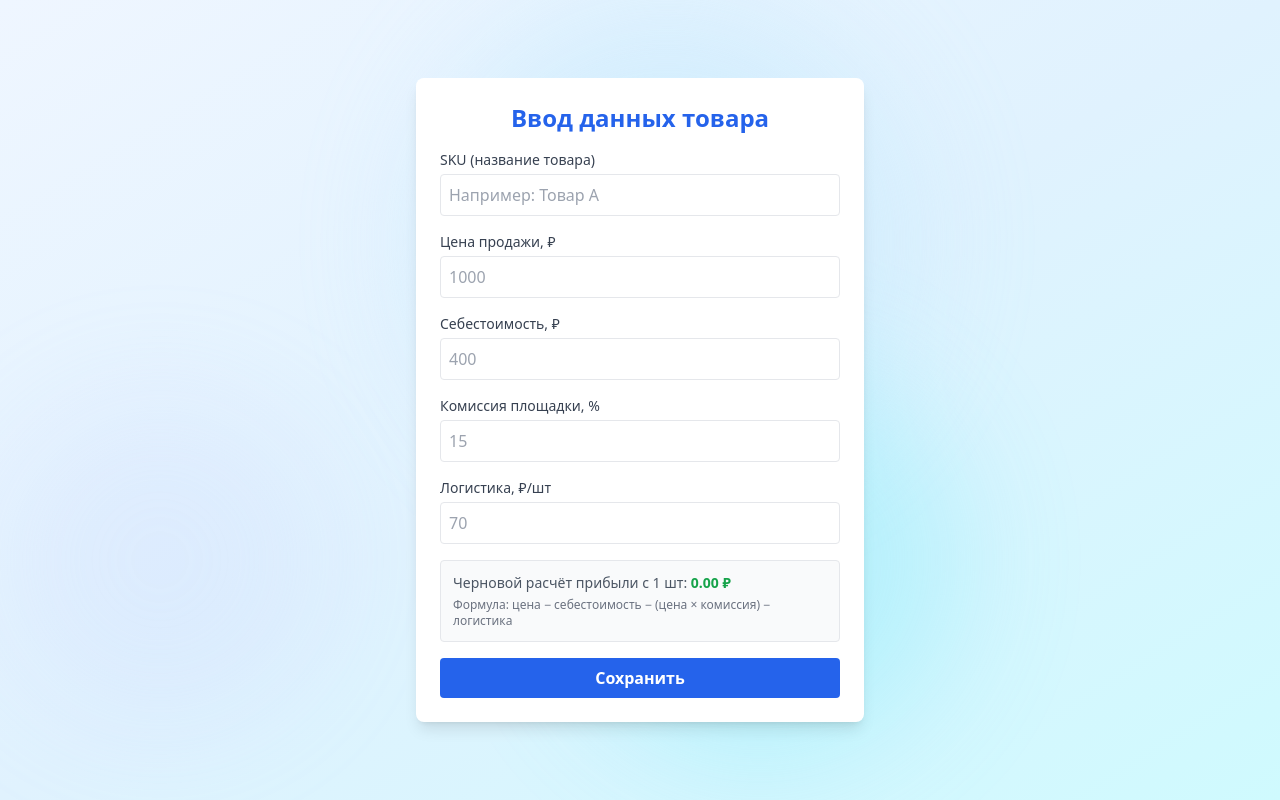
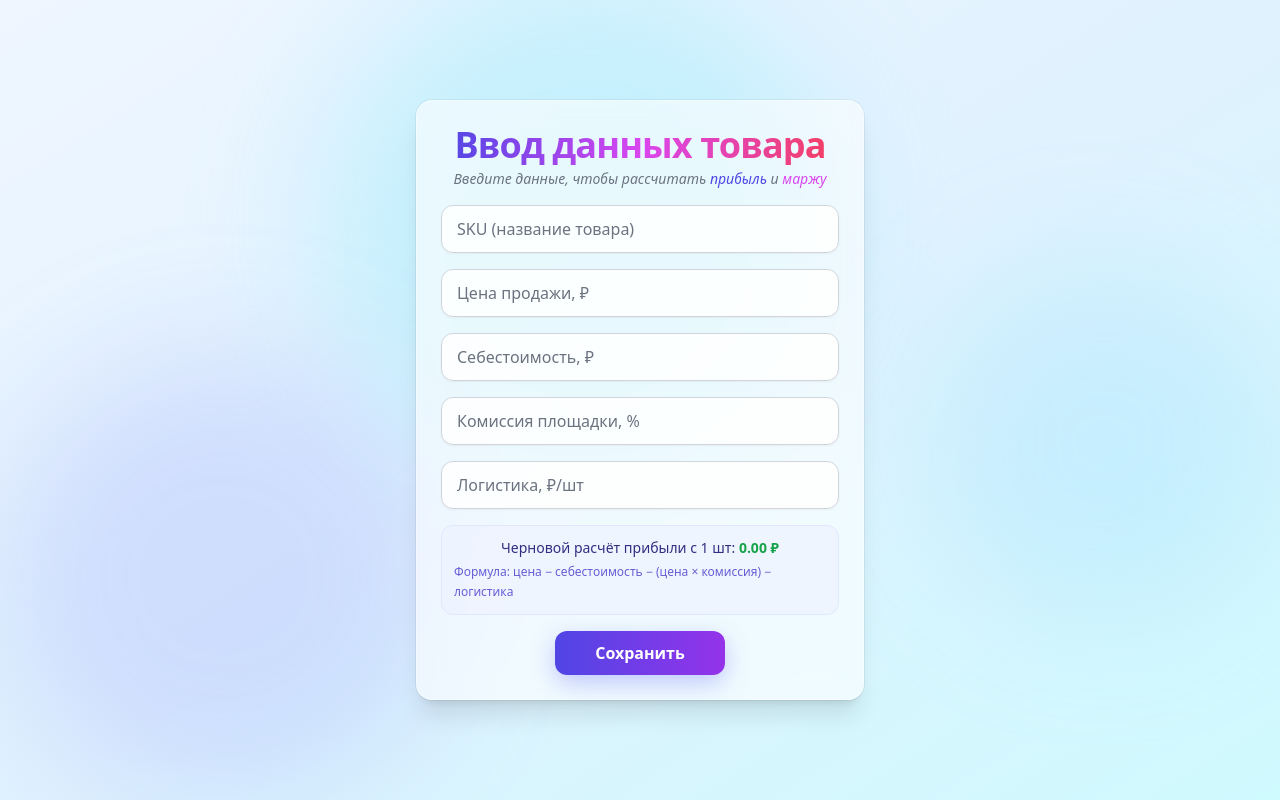
Before and after one commit to artemkis/SKU, a Next.js app: page / in a window 1280 px wide. Built offline with nearby package versions, Linux system fonts and the light colour scheme.

Commit message:
change full UI day 4

```diff
--- a/src/app/globals.css
+++ b/src/app/globals.css
@@ -1,3 +1,11 @@
 @tailwind base;
 @tailwind components;
 @tailwind utilities;
+
+
+
+@keyframes gradient-x {
+  0% { background-position: 0% 50% }
+  50% { background-position: 100% 50% }
+  100% { background-position: 0% 50% }
+}
--- a/src/app/layout.tsx
+++ b/src/app/layout.tsx
@@ -12,12 +12,14 @@ export default function RootLayout({
 }) {
   return (
     <html lang="ru">
-       <body className="relative min-h-screen bg-gradient-to-br from-blue-50 via-sky-100 to-cyan-100 text-gray-800 overflow-hidden bg-fixed">
+      <body className="relative min-h-screen bg-gradient-to-br from-blue-50 via-sky-100 to-cyan-100 text-gray-800 overflow-hidden bg-fixed">
         {/* Размытые цветные пятна */}
-        <div className="absolute top-0 left-1/3 w-[30rem] h-[30rem] bg-sky-200 rounded-full blur-3xl opacity-40"></div>
-        <div className="absolute bottom-10 right-1/4 w-[25rem] h-[25rem] bg-cyan-300 rounded-full blur-3xl opacity-30"></div>
-        <div className="absolute top-1/2 left-0 w-[20rem] h-[20rem] bg-indigo-200 rounded-full blur-3xl opacity-20"></div>
 
+        <div className="pointer-events-none absolute inset-0 overflow-hidden">
+          <div className="absolute -top-10 left-1/4 w-[32rem] h-[32rem] rounded-full bg-cyan-300/25 blur-3xl"></div>
+          <div className="absolute bottom-0 right-1/5 w-[28rem] h-[28rem] rounded-full bg-indigo-400/20 blur-3xl"></div>
+          <div className="absolute top-1/3 right-0 w-[22rem] h-[22rem] rounded-full bg-sky-300/20 blur-3xl"></div>
+        </div>
         {/* Контент */}
         {children}
       </body>
--- a/src/app/page.tsx
+++ b/src/app/page.tsx
@@ -1,147 +1,162 @@
-"use client";
+'use client'
 
-import { useState } from "react";
+import { useState } from 'react'
 
 export default function Home() {
-  const [sku, setSku] = useState("");
-  const [price, setPrice] = useState("");
-  const [cost, setCost] = useState("");
-  const [feePct, setFeePct] = useState("");            // комиссия, %
-  const [logistics, setLogistics] = useState("");      // логистика, ₽/шт
+  const [sku, setSku] = useState('')
+  const [price, setPrice] = useState('')
+  const [cost, setCost] = useState('')
+  const [feePct, setFeePct] = useState('') // комиссия, %
+  const [logistics, setLogistics] = useState('') // логистика, ₽/шт
 
   // простой превью-расчёт «прибыль с 1 шт»
-  const p = Number(price) || 0;
-  const c = Number(cost) || 0;
-  const f = (Number(feePct) || 0) / 100;
-  const l = Number(logistics) || 0;
-  const unitProfit = p - c - p * f - l;
+  const p = Number(price) || 0
+  const c = Number(cost) || 0
+  const f = (Number(feePct) || 0) / 100
+  const l = Number(logistics) || 0
+  const unitProfit = p - c - p * f - l
 
   const handleSubmit = (e: React.FormEvent) => {
-    e.preventDefault();
-    // тут позже добавим сохранение/таблицу
-    console.log("Введено:", { sku, price: p, cost: c, feePct: f * 100, logistics: l });
+    e.preventDefault()
+    console.log('Введено:', {
+      sku,
+      price: p,
+      cost: c,
+      feePct: f * 100,
+      logistics: l,
+    })
     alert(
-      `Сохранено:\nSKU: ${sku}\nЦена: ${p}\nСебестоимость: ${c}\nКомиссия: ${f * 100}%\nЛогистика: ${l}\n` +
+      `Сохранено:\nSKU: ${sku}\nЦена: ${p}\nСебестоимость: ${c}\nКомиссия: ${
+        f * 100
+      }%\nЛогистика: ${l}\n` +
         `Профит с 1 шт (черновик): ${unitProfit.toFixed(2)} ₽`
-    );
-  };
+    )
+  }
 
   return (
     <main className="flex min-h-screen items-center justify-center relative z-10">
       <form
         onSubmit={handleSubmit}
-        className="bg-white shadow-lg rounded-lg p-6 w-full max-w-md space-y-4"
+        className="relative mx-auto w-full max-w-md rounded-2xl border border-white/40
+                 bg-white/60 backdrop-blur-md shadow-xl p-6 ring-1 ring-black/5 space-y-4"
       >
-        <h1 className="text-2xl font-bold text-center text-blue-600">
+        {/* Группа заголовка */}
+        <div className="space-y-1">
+          <h1
+            className="text-3xl md:text-4xl font-extrabold tracking-tight
+                 bg-gradient-to-r from-indigo-600 via-fuchsia-500 to-rose-500
+                 bg-clip-text text-transparent text-center"
+          >
             Ввод данных товара
           </h1>
 
-        {/* SKU */}
-        <div>
-          <label className="block text-sm font-medium text-gray-700 mb-1">
-            SKU (название товара)
-          </label>
+          <p className="text-center text-gray-500 text-sm italic">
+            Введите данные, чтобы рассчитать
+            <span className="text-indigo-600 font-medium"> прибыль </span> и
+            <span className="text-fuchsia-500 font-medium"> маржу</span>
+          </p>
+        </div>
+
+        {/* Поля */}
+        {[
+          {
+            id: 'sku',
+            label: 'SKU (название товара)',
+            type: 'text',
+            value: sku,
+            set: setSku,
+          },
+          {
+            id: 'price',
+            label: 'Цена продажи, ₽',
+            type: 'number',
+            value: price,
+            set: setPrice,
+          },
+          {
+            id: 'cost',
+            label: 'Себестоимость, ₽',
+            type: 'number',
+            value: cost,
+            set: setCost,
+          },
+          {
+            id: 'feePct',
+            label: 'Комиссия площадки, %',
+            type: 'number',
+            value: feePct,
+            set: setFeePct,
+          },
+          {
+            id: 'logistics',
+            label: 'Логистика, ₽/шт',
+            type: 'number',
+            value: logistics,
+            set: setLogistics,
+          },
+        ].map((field) => (
+          <div className="relative" key={field.id}>
             <input
-            type="text"
-            value={sku}
-            onChange={(e) => setSku(e.target.value)}
-            className="w-full border rounded p-2 focus:outline-none focus:ring-2 focus:ring-blue-500"
-            placeholder="Например: Товар А"
+              id={field.id}
+              type={field.type}
+              value={field.value}
+              onChange={(e) => field.set(e.target.value)}
+              placeholder=" "
+              data-filled={field.value ? 'true' : 'false'}
+              className="peer w-full h-12 rounded-xl border border-gray-300 bg-white/85
+                         px-3 pt-5 pb-2 shadow-sm outline-none
+                         focus:border-indigo-400 focus:ring-2 focus:ring-indigo-300
+                         placeholder-transparent transition"
               required
             />
+            <label
+              htmlFor={field.id}
+              className="pointer-events-none absolute left-3 px-1 rounded text-gray-500
+                         transition-all
+                         top-1/2 -translate-y-1/2 text-base bg-transparent
+                         peer-focus:top-1.5 peer-focus:-translate-y-0 peer-focus:text-xs peer-focus:bg-white/85 peer-focus:text-indigo-600
+                         peer-data-[filled=true]:top-1.5 peer-data-[filled=true]:-translate-y-0 peer-data-[filled=true]:text-xs peer-data-[filled=true]:bg-white/85"
+            >
+              {field.label}
+            </label>
           </div>
+        ))}
 
-        {/* Цена */}
-        <div>
-          <label className="block text-sm font-medium text-gray-700 mb-1">
-            Цена продажи, ₽
-          </label>
-          <input
-            type="number"
-            inputMode="decimal"
-            min="0"
-            step="0.01"
-            value={price}
-            onChange={(e) => setPrice(e.target.value)}
-            className="w-full border rounded p-2 focus:outline-none focus:ring-2 focus:ring-blue-500"
-            placeholder="1000"
-            required
-          />
+        {/* Превью прибыли */}
+        <div className="mt-4 rounded-xl border border-indigo-100 bg-indigo-50/70 text-indigo-900 text-sm p-3">
+          <div className="text-center">
+            Черновой расчёт прибыли с 1 шт:{' '}
+            <span
+              className={
+                unitProfit < 0
+                  ? 'text-red-600 font-semibold'
+                  : 'text-green-600 font-semibold'
+              }
+            >
+              {Number.isFinite(unitProfit) ? unitProfit.toFixed(2) : '—'} ₽
+            </span>
           </div>
-
-        {/* Себестоимость */}
-        <div>
-          <label className="block text-sm font-medium text-gray-700 mb-1">
-            Себестоимость, ₽
-          </label>
-          <input
-            type="number"
-            inputMode="decimal"
-            min="0"
-            step="0.01"
-            value={cost}
-            onChange={(e) => setCost(e.target.value)}
-            className="w-full border rounded p-2 focus:outline-none focus:ring-2 focus:ring-blue-500"
-            placeholder="400"
-            required
-          />
-        </div>
-
-        {/* Комиссия, % */}
-        <div>
-          <label className="block text-sm font-medium text-gray-700 mb-1">
-            Комиссия площадки, %
-          </label>
-          <input
-            type="number"
-            inputMode="decimal"
-            min="0"
-            max="100"
-            step="0.1"
-            value={feePct}
-            onChange={(e) => setFeePct(e.target.value)}
-            className="w-full border rounded p-2 focus:outline-none focus:ring-2 focus:ring-blue-500"
-            placeholder="15"
-            required
-          />
-        </div>
-
-        {/* Логистика, ₽/шт */}
-        <div>
-          <label className="block text-sm font-medium text-gray-700 mb-1">
-            Логистика, ₽/шт
-          </label>
-          <input
-            type="number"
-            inputMode="decimal"
-            min="0"
-            step="0.01"
-            value={logistics}
-            onChange={(e) => setLogistics(e.target.value)}
-            className="w-full border rounded p-2 focus:outline-none focus:ring-2 focus:ring-blue-500"
-            placeholder="70"
-            required
-          />
-        </div>
-
-        {/* Превью прибыли с 1 шт */}
-        <div className="text-sm text-gray-600 bg-gray-50 border rounded p-3">
-          Черновой расчёт прибыли с 1 шт:{" "}
-          <span className={unitProfit < 0 ? "text-red-600 font-semibold" : "text-green-600 font-semibold"}>
-            {Number.isFinite(unitProfit) ? unitProfit.toFixed(2) : "—"} ₽
-          </span>
-          <div className="mt-1 text-xs text-gray-500">
+          <div className="mt-1 text-[12px] text-indigo-700/80">
             Формула: цена − себестоимость − (цена × комиссия) − логистика
           </div>
         </div>
 
+        {/* Кнопка */}
         <button
           type="submit"
-          className="w-full bg-blue-600 text-white font-semibold py-2 rounded hover:bg-blue-700 transition"
+          className="w-auto px-10 mx-auto block relative overflow-hidden rounded-xl py-2.5
+             font-semibold text-white text-center
+             bg-gradient-to-r from-indigo-600 via-purple-600 to-pink-600
+             bg-[length:200%_200%] bg-[position:0%_50%] hover:bg-[position:100%_50%]
+             transition-all duration-800 ease-in-out hover:scale-[1.02]
+             shadow-[0_8px_24px_rgba(99,102,241,0.35)]
+             hover:shadow-[0_10px_32px_rgba(99,102,241,0.45)]
+             focus:outline-none focus:ring-2 focus:ring-purple-400 focus:ring-offset-2 focus:ring-offset-white
+             animate-[gradient-x_6s_ease_infinite]"
         >
           Сохранить
         </button>
       </form>
     </main>
-  );
+  )
 }
```
Lines whose indentation alone changed are shown as unchanged.
